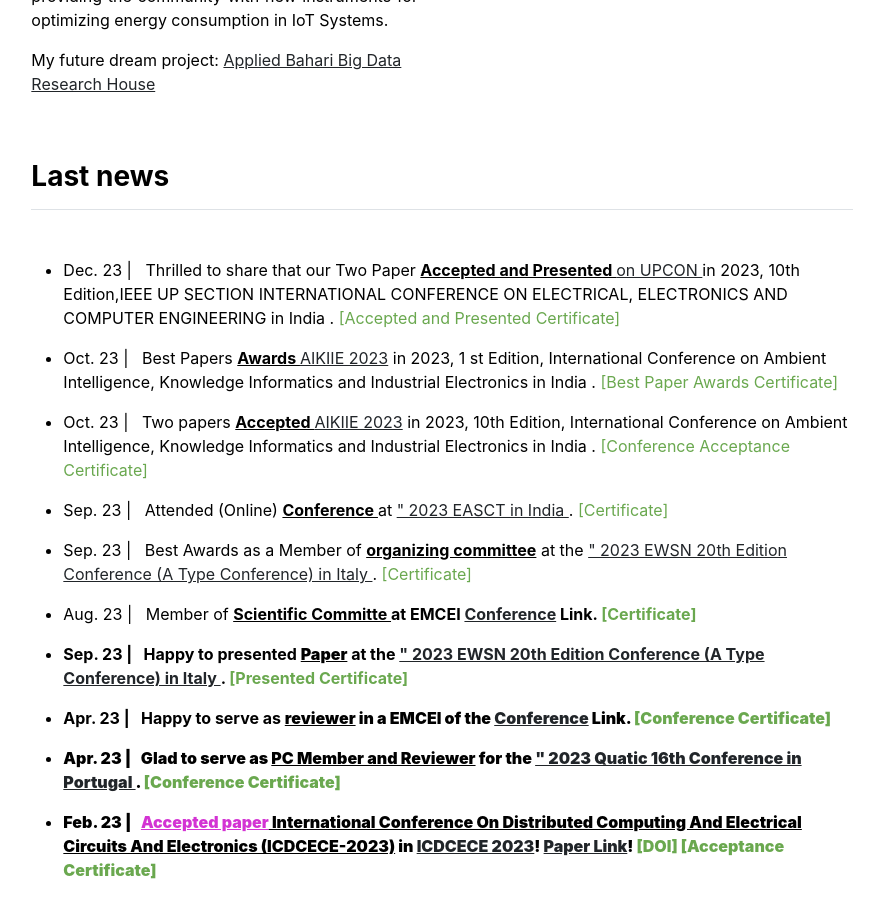
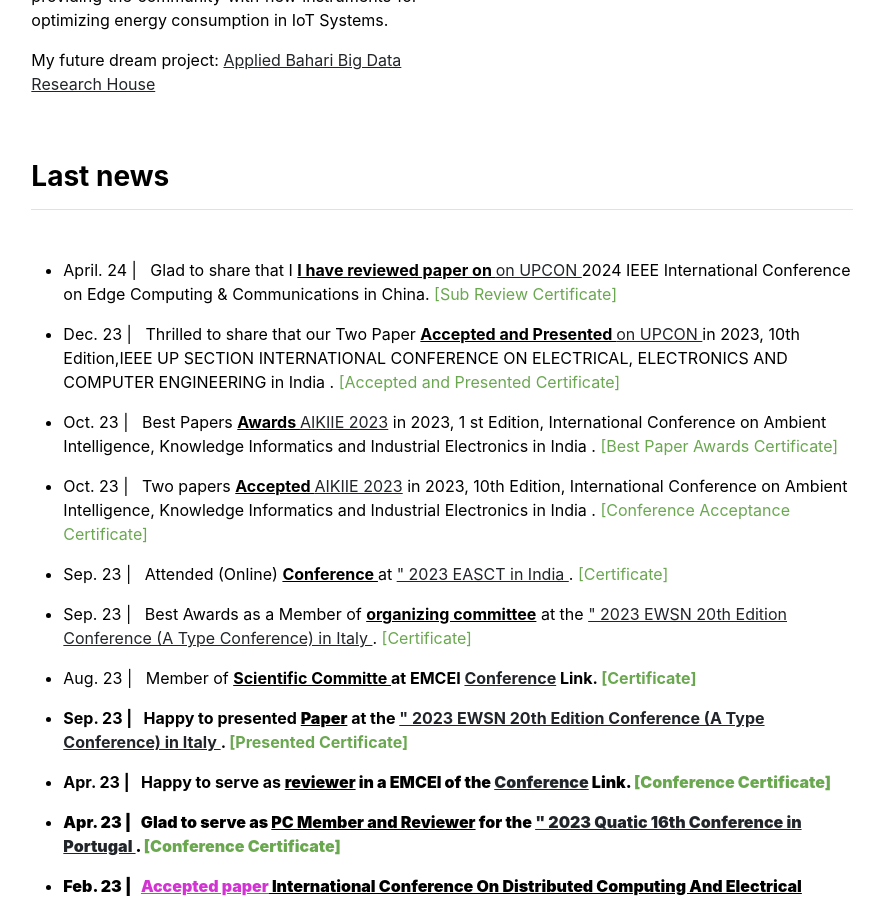
Before and after one commit to babulcseian/babulcseian.github.io, a Jekyll site: the page built from index.md, in a window 1280 px wide and 900 px high, scrolled down 967 px. Shown: the whole window, without its empty margins (198-1079 px from the left). Built offline with Jekyll 4.4.1, drawn with Linux system fonts in a browser that asks for light colours; a style sheet for code colours, icons or effects is not loaded.

Commit message:
Update news.yml

```diff
--- a/_data/news.yml
+++ b/_data/news.yml
@@ -1,3 +1,6 @@
+
+- {message: 'April. 24 | &nbsp; Glad to share that I <u><b> I have reviewed paper on  </b></u> <a class="other" href="https://services.conferences.computer.org/2024/"> on UPCON </a> 2024 IEEE International Conference on Edge Computing & Communications in China</a>. <a class="paper" href="publications/Certificate/IEEE_EDGE_Md Babul Islam_2024.pdf">[Sub Review Certificate]</a>', last: '1'}
+
 - {message: 'Dec. 23 | &nbsp; Thrilled to share that our Two Paper  <u><b> Accepted and Presented </b></u> <a class="other" href="https://amity.edu/upcon2023/"> on UPCON </a> in 2023, 10th Edition,IEEE UP SECTION INTERNATIONAL CONFERENCE ON ELECTRICAL, ELECTRONICS AND COMPUTER ENGINEERING in India </a>. <a class="paper" href="publications/Certificate/Md Babul Islam (UPCON 2023).jpg">[Accepted and Presented Certificate]</a>', last: '1'}
 - {message: 'Oct. 23 | &nbsp; Best Papers  <u><b> Awards </b></u> <a class="other" href="https://aikiie.in">AIKIIE 2023</a> in 2023, 1 st Edition, International Conference on Ambient Intelligence, Knowledge Informatics and Industrial Electronics in India </a>. <a class="paper" href="publications/Certificate/Md Babul Islam_Best Paper Award_AIKIIE_2023.jpg">[Best Paper Awards Certificate]</a>', last: '1'}
 - {message: 'Oct. 23 | &nbsp; Two papers <u><b> Accepted </b></u> <a class="other" href="https://aikiie.in">AIKIIE 2023</a> in 2023, 10th Edition, International Conference on Ambient Intelligence, Knowledge Informatics and Industrial Electronics in India </a>. <a class="paper" href="publications/Certificate/Md Babul Islam-AIKIIE 2023  Emotion Clasification Hybrid Deep Learning.jpg">[Conference Acceptance Certificate]</a>', last: '1'}
```
